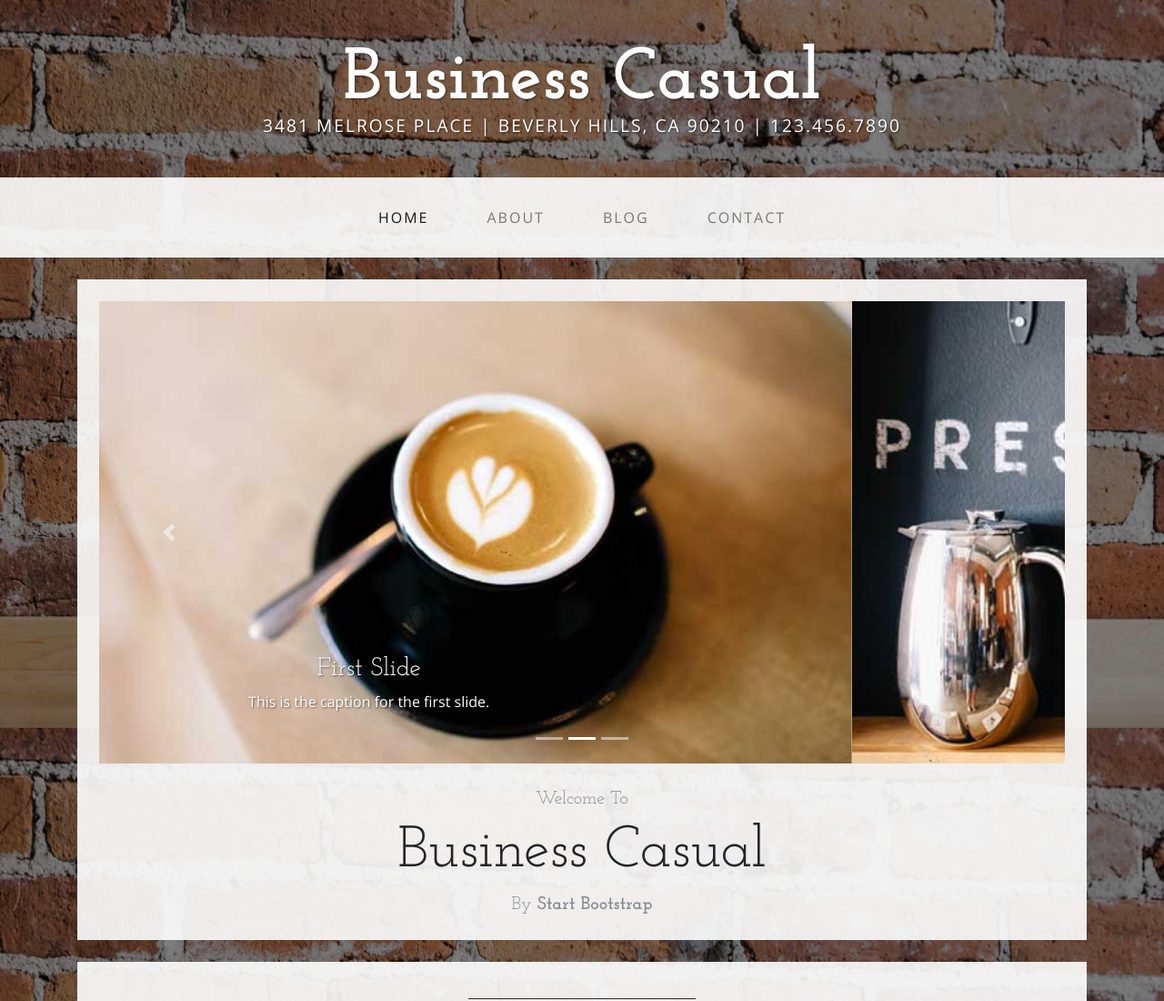
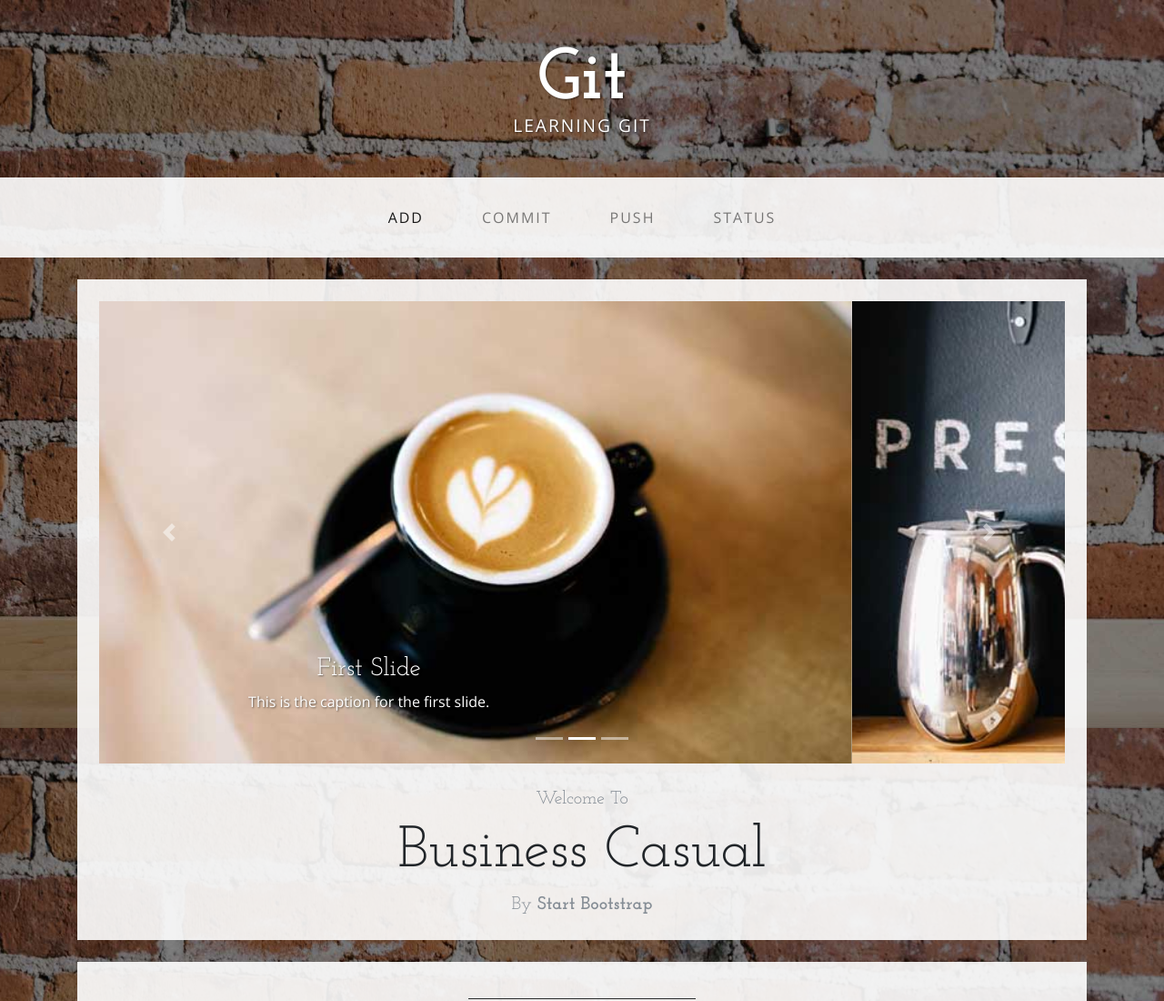
Before and after one commit to blackerrow/mystuff, a website: page index.html in a window 1280 px wide. Shown: the top 1100 px of the page at 91% size. Drawn offline with nearby package versions, Linux system fonts and the light colour scheme.

Commit message:
Changed title, subtitle, and navbar items

```diff
--- a/index.html
+++ b/index.html
@@ -8,7 +8,7 @@
     <meta name="description" content="">
     <meta name="author" content="">
 
-    <title>Business Casual - Start Bootstrap Theme</title>
+    <title>GIT</title>
 
     <!-- Bootstrap core CSS -->
     <link href="vendor/bootstrap/css/bootstrap.min.css" rel="stylesheet">
@@ -24,8 +24,8 @@
 
   <body>
 
-    <div class="tagline-upper text-center text-heading text-shadow text-white mt-5 d-none d-lg-block">Business Casual</div>
-    <div class="tagline-lower text-center text-expanded text-shadow text-uppercase text-white mb-5 d-none d-lg-block">3481 Melrose Place | Beverly Hills, CA 90210 | 123.456.7890</div>
+    <div class="tagline-upper text-center text-heading text-shadow text-white mt-5 d-none d-lg-block">Git</div>
+    <div class="tagline-lower text-center text-expanded text-shadow text-uppercase text-white mb-5 d-none d-lg-block">Learning GIT</div>
 
     <!-- Navigation -->
     <nav class="navbar navbar-expand-lg navbar-light bg-faded py-lg-4">
@@ -37,18 +37,18 @@
         <div class="collapse navbar-collapse" id="navbarResponsive">
           <ul class="navbar-nav mx-auto">
             <li class="nav-item active px-lg-4">
-              <a class="nav-link text-uppercase text-expanded" href="index.html">Home
+              <a class="nav-link text-uppercase text-expanded" href="index.html">ADD
                 <span class="sr-only">(current)</span>
               </a>
             </li>
             <li class="nav-item px-lg-4">
-              <a class="nav-link text-uppercase text-expanded" href="about.html">About</a>
+              <a class="nav-link text-uppercase text-expanded" href="about.html">Commit</a>
             </li>
             <li class="nav-item px-lg-4">
-              <a class="nav-link text-uppercase text-expanded" href="blog.html">Blog</a>
+              <a class="nav-link text-uppercase text-expanded" href="blog.html">Push</a>
             </li>
             <li class="nav-item px-lg-4">
-              <a class="nav-link text-uppercase text-expanded" href="contact.html">Contact</a>
+              <a class="nav-link text-uppercase text-expanded" href="contact.html">Status</a>
             </li>
           </ul>
         </div>
```
